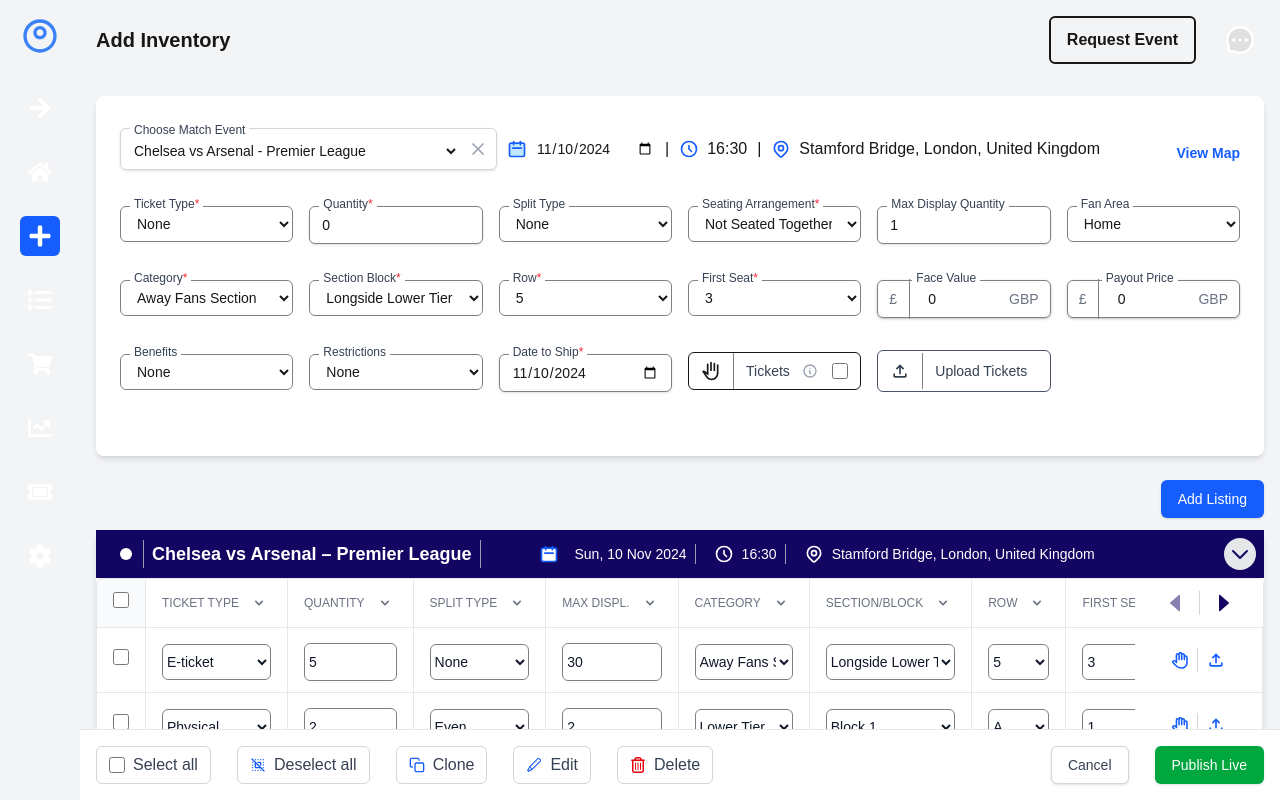
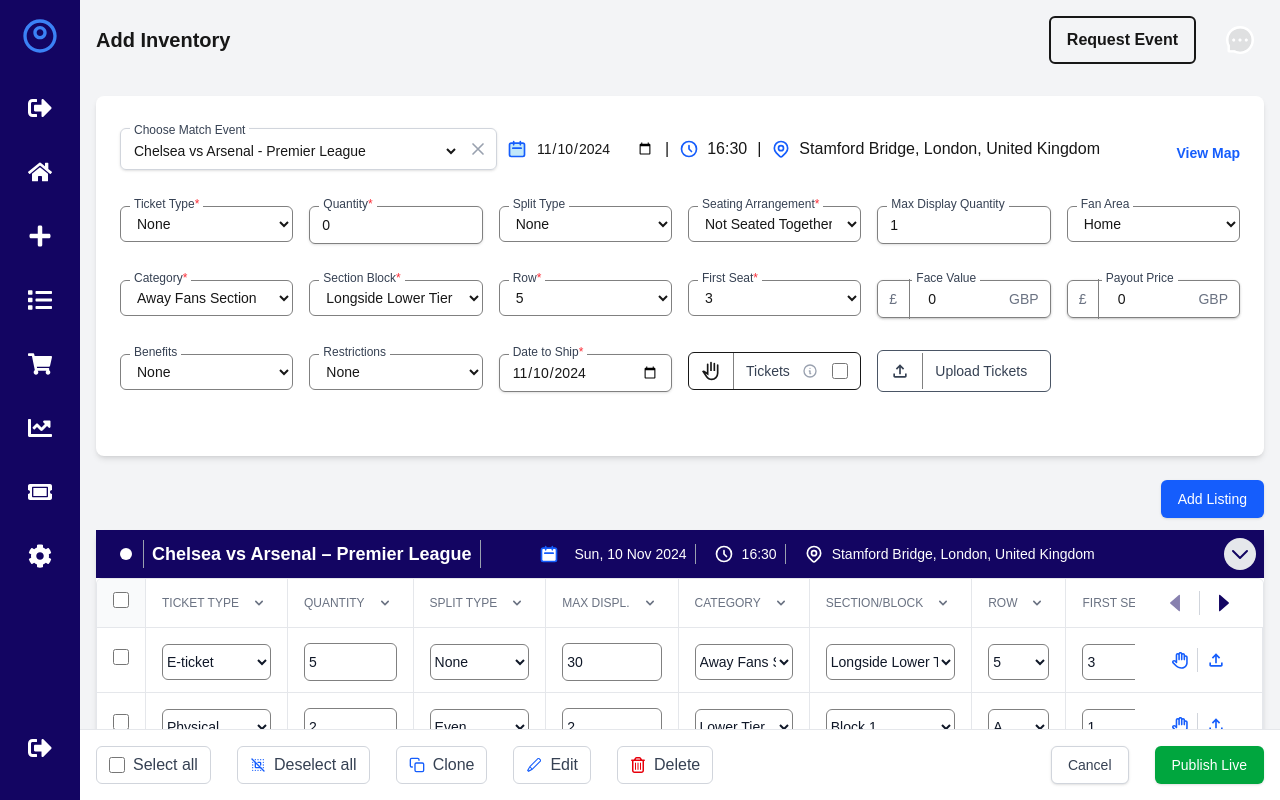
Before and after one commit to sparkie11/Boxoffice, a Next.js app: page / in a window 1280 px wide. Built offline with nearby package versions, Linux system fonts and the light colour scheme.

Commit message:
log out button added

```diff
--- a/src/components/Sidebar.tsx
+++ b/src/components/Sidebar.tsx
@@ -1,22 +1,22 @@
 // src/components/Sidebar.tsx
 import Image from 'next/image';
 import React from 'react';
-import { FaHome, FaPlus, FaList, FaShoppingCart, FaChartLine, FaTicketAlt, FaCog, FaArrowRight, } from 'react-icons/fa';
+import { FaHome, FaPlus, FaList, FaShoppingCart, FaChartLine, FaTicketAlt, FaCog, FaArrowRight, FaSignOutAlt } from 'react-icons/fa';
 
 const Sidebar: React.FC = () => {
   return (
-    <aside className="hidden sm:flex w-20 text-white flex-col items-center py-4 bg-custom-dark-blue">
+    <aside className="hidden sm:flex w-20 text-white flex-col items-center py-4 bg-custom-dark-blue" style={{backgroundColor:"#130562"}}>
       <div className="mb-8">
         <Image src="/logo-small.svg" height={100} width={100} alt="Logo" className="h-10 w-10" />
       </div>
-      <nav className="flex flex-col space-y-6">
+      <nav className="flex flex-col space-y-6 flex-grow">
         <a href="#" className="p-2 rounded-md hover:bg-gray-700">
-          <FaArrowRight size={24} />
+          <FaSignOutAlt size={24} />
         </a>
         <a href="#" className="p-2 rounded-md hover:bg-gray-700">
           <FaHome size={24} />
         </a>
-        <a href="#" className="p-2 rounded-md bg-blue-600">
+        <a href="#" className="p-2 rounded-md bg-custom-blue">
           <FaPlus size={24} />
         </a>
         <a href="#" className="p-2 rounded-md hover:bg-gray-700">
@@ -35,6 +35,12 @@ const Sidebar: React.FC = () => {
           <FaCog size={24} />
         </a>
       </nav>
+      <div>
+      <a href="#" className="p-2 rounded-md hover:bg-gray-700">
+          <FaSignOutAlt size={24} />
+        </a>
+
+      </div>
     </aside>
   );
 };
```
